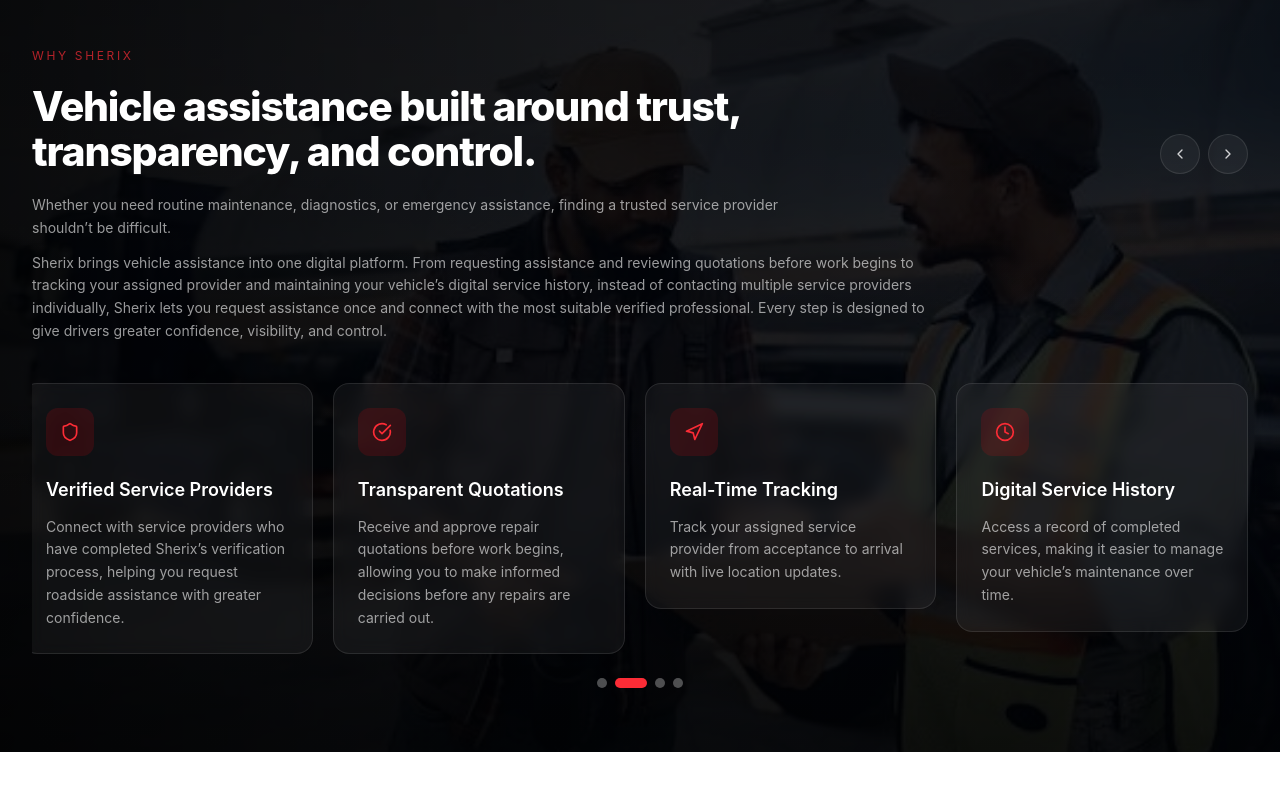
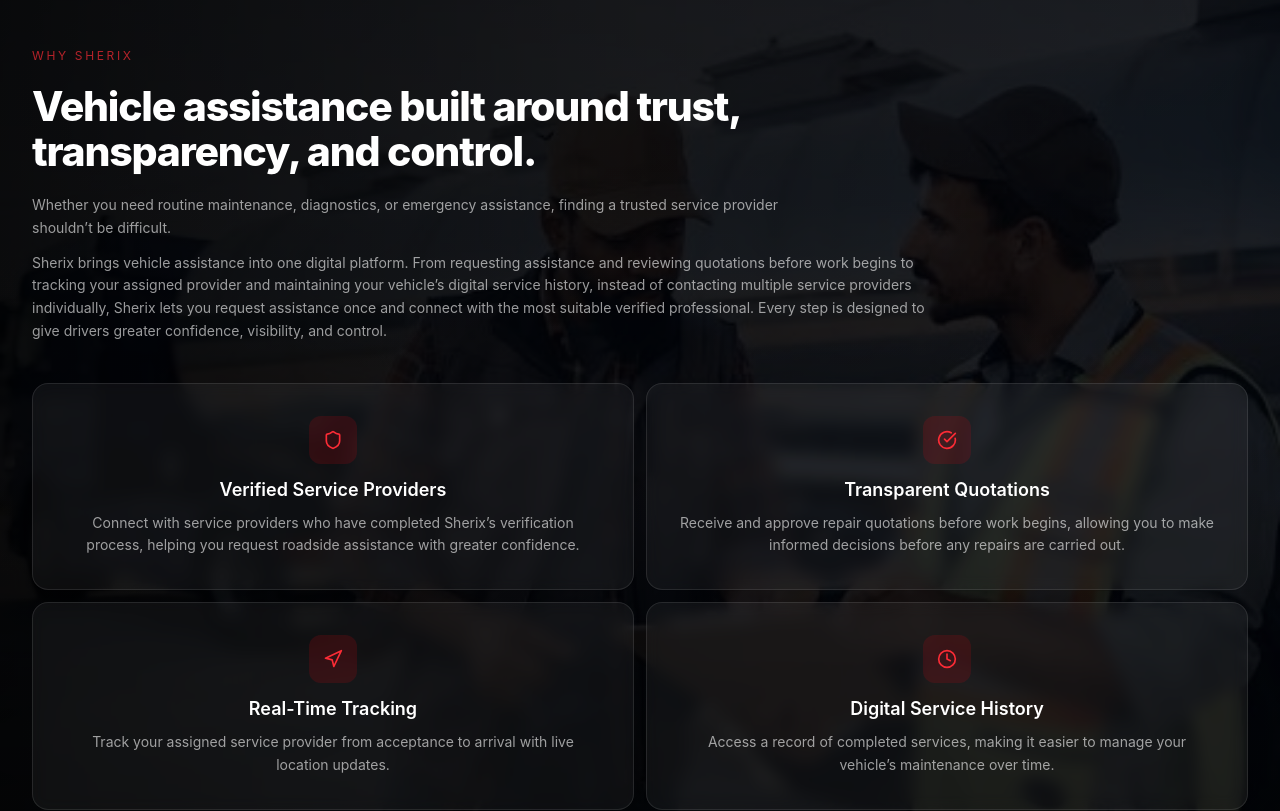
Before and after one commit to Kwekuaugust22/sherix-app-website, a React (Vite) app: page / in a window 1280 px wide. Shown: the part 880-1691 px from the top of the page. Built offline with nearby package versions, Linux system fonts and the light colour scheme.

Commit message:
Carousel Removed

```diff
--- a/src/app/pages/HomePage.tsx
+++ b/src/app/pages/HomePage.tsx
@@ -7,7 +7,7 @@ import {
   Navigation, CheckCircle, BatteryWarning, Disc, LifeBuoy, Siren, Truck,
   Plus, Minus, ArrowRight, KeyRound, Activity, Fuel,
 } from 'lucide-react';
-import useEmblaCarousel from 'embla-carousel-react';
+// embla carousel removed for WHY SHERIX
 import { motion, useScroll, useTransform } from 'motion/react';
 import mechBg from '../../imports/herosection.jpg';
 import introBg from '../../imports/photo_2026-06-10_16-05-36.jpg';
@@ -380,33 +380,7 @@ export function HomePage() {
   const bgY      = useTransform(scrollY, [0, 700], [0, -120]);
   const bgOpacity = useTransform(scrollY, [0, 500], [0.9, 0.3]);
 
-  const [whySherixRef, whySherixApi] = useEmblaCarousel({
-    loop: true,
-    align: 'start',
-    slidesToScroll: 1,
-    speed: 18,
-  });
-  const [whySherixIndex, setWhySherixIndex] = useState(0);
-
-  useEffect(() => {
-    if (!whySherixApi) return;
-
-    const onSelect = () => setWhySherixIndex(whySherixApi.selectedScrollSnap());
-    whySherixApi.on('select', onSelect);
-    onSelect();
-
-    const autoplay = window.setInterval(() => {
-      whySherixApi.scrollNext();
-    }, 4500);
-
-    return () => {
-      whySherixApi.off('select', onSelect);
-      window.clearInterval(autoplay);
-    };
-  }, [whySherixApi]);
-
-  const scrollWhySherixPrev = useCallback(() => whySherixApi?.scrollPrev(), [whySherixApi]);
-  const scrollWhySherixNext = useCallback(() => whySherixApi?.scrollNext(), [whySherixApi]);
+  // static WHY SHERIX (no carousel)
 
   return (
     <div>
@@ -472,22 +446,7 @@ export function HomePage() {
               <motion.h2 variants={rise} className="text-white max-w-3xl" style={{ fontSize: 'clamp(1.9rem, 3.2vw, 2.8rem)', fontWeight: 800, letterSpacing: '-0.03em', lineHeight: 1.1 }}>
                 Vehicle assistance built around trust, transparency, and control.
               </motion.h2>
-              <div className="flex items-center gap-2 self-end">
-                <button
-                  onClick={scrollWhySherixPrev}
-                  className="flex h-10 w-10 items-center justify-center rounded-full border border-white/10 bg-white/5 text-white/80 transition hover:border-red-400 hover:text-red-400"
-                  aria-label="Previous feature"
-                >
-                  <ChevronLeft className="h-4 w-4" />
-                </button>
-                <button
-                  onClick={scrollWhySherixNext}
-                  className="flex h-10 w-10 items-center justify-center rounded-full border border-white/10 bg-white/5 text-white/80 transition hover:border-red-400 hover:text-red-400"
-                  aria-label="Next feature"
-                >
-                  <ChevronRight className="h-4 w-4" />
-                </button>
-              </div>
+
             </div>
             <motion.p variants={rise} className="mt-5 text-white/60 text-sm leading-relaxed max-w-3xl">
               Whether you need routine maintenance, diagnostics, or emergency assistance, finding a trusted service provider shouldn’t be difficult.
@@ -497,35 +456,15 @@ export function HomePage() {
             </motion.p>
           </motion.div>
 
-          <div className="overflow-hidden" ref={whySherixRef}>
-            <div className="flex gap-4 md:gap-5">
-              {whySherixFeatures.map((feature, index) => (
-                <motion.div
-                  key={feature.title}
-                  initial={{ opacity: 0, y: 20 }}
-                  whileInView={{ opacity: 1, y: 0 }}
-                  viewport={vp2}
-                  transition={{ duration: 0.5, delay: index * 0.08, ease: [0.22, 1, 0.36, 1] }}
-                  className="min-w-full md:min-w-[48%] xl:min-w-[24%] flex h-full flex-col rounded-2xl border border-white/10 bg-white/5 p-6 backdrop-blur-sm"
-                >
-                  <div className="mb-5 flex h-12 w-12 items-center justify-center rounded-xl bg-red-600/15 text-red-500">
-                    <feature.icon className="h-5 w-5" />
-                  </div>
-                  <h3 className="mb-3 text-lg font-semibold text-white">{feature.title}</h3>
-                  <p className="text-sm leading-relaxed text-white/60">{feature.desc}</p>
-                </motion.div>
-              ))}
-            </div>
-          </div>
-
-          <div className="mt-6 flex items-center justify-center gap-2">
-            {whySherixFeatures.map((feature, index) => (
-              <button
-                key={feature.title}
-                onClick={() => whySherixApi?.scrollTo(index)}
-                aria-label={`Go to ${feature.title}`}
-                className={`h-2.5 rounded-full transition-all ${index === whySherixIndex ? 'w-8 bg-red-500' : 'w-2.5 bg-white/30 hover:bg-white/50'}`}
-              />
+          <div className="grid grid-cols-1 md:grid-cols-2 gap-3">
+            {whySherixFeatures.map((feature) => (
+              <div key={feature.title} className="w-full min-h-[180px] rounded-2xl border border-white/10 bg-white/5 p-8 backdrop-blur-sm flex flex-col items-center justify-center text-center">
+                <div className="mb-3 flex h-12 w-12 items-center justify-center rounded-xl bg-red-600/15 text-red-500">
+                  <feature.icon className="h-5 w-5" />
+                </div>
+                <h3 className="mb-2 text-lg font-semibold text-white">{feature.title}</h3>
+                <p className="text-sm leading-relaxed text-white/60">{feature.desc}</p>
+              </div>
             ))}
           </div>
         </div>
```
